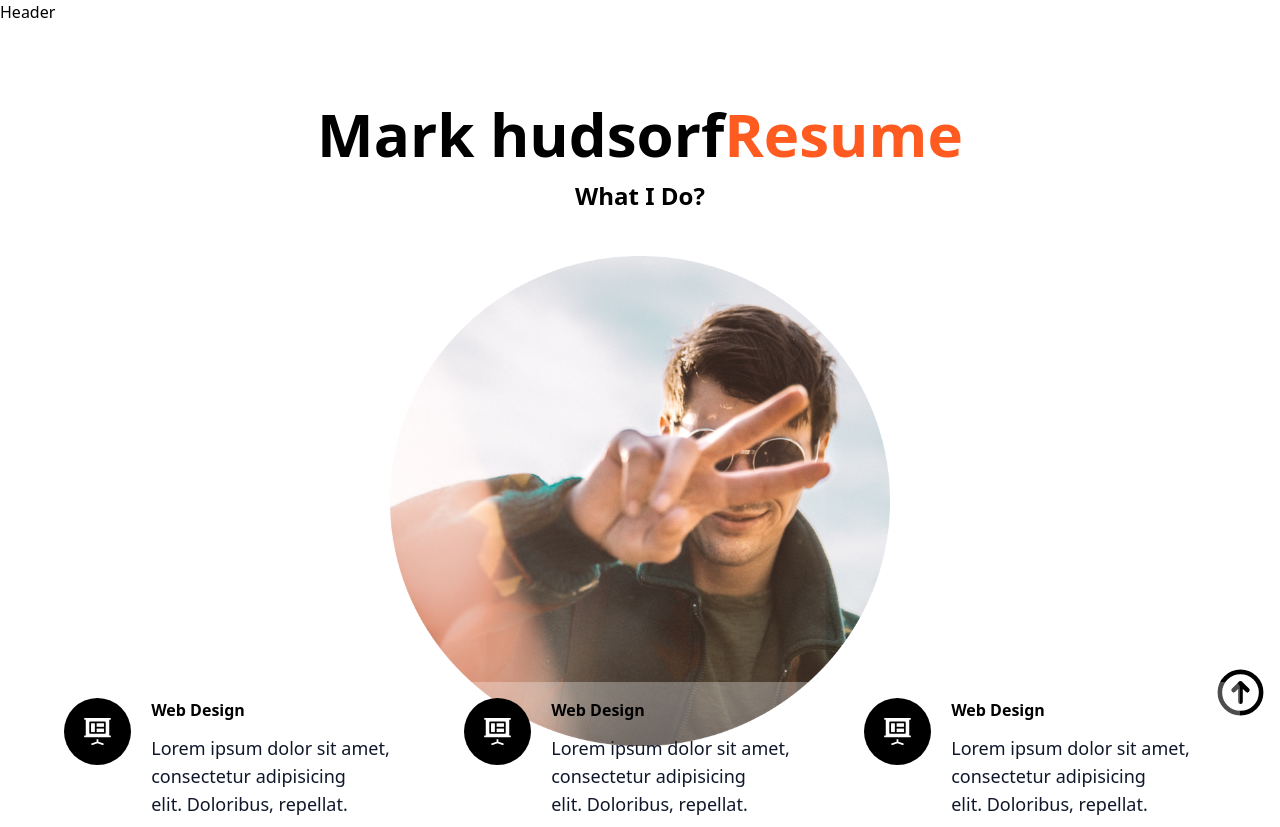
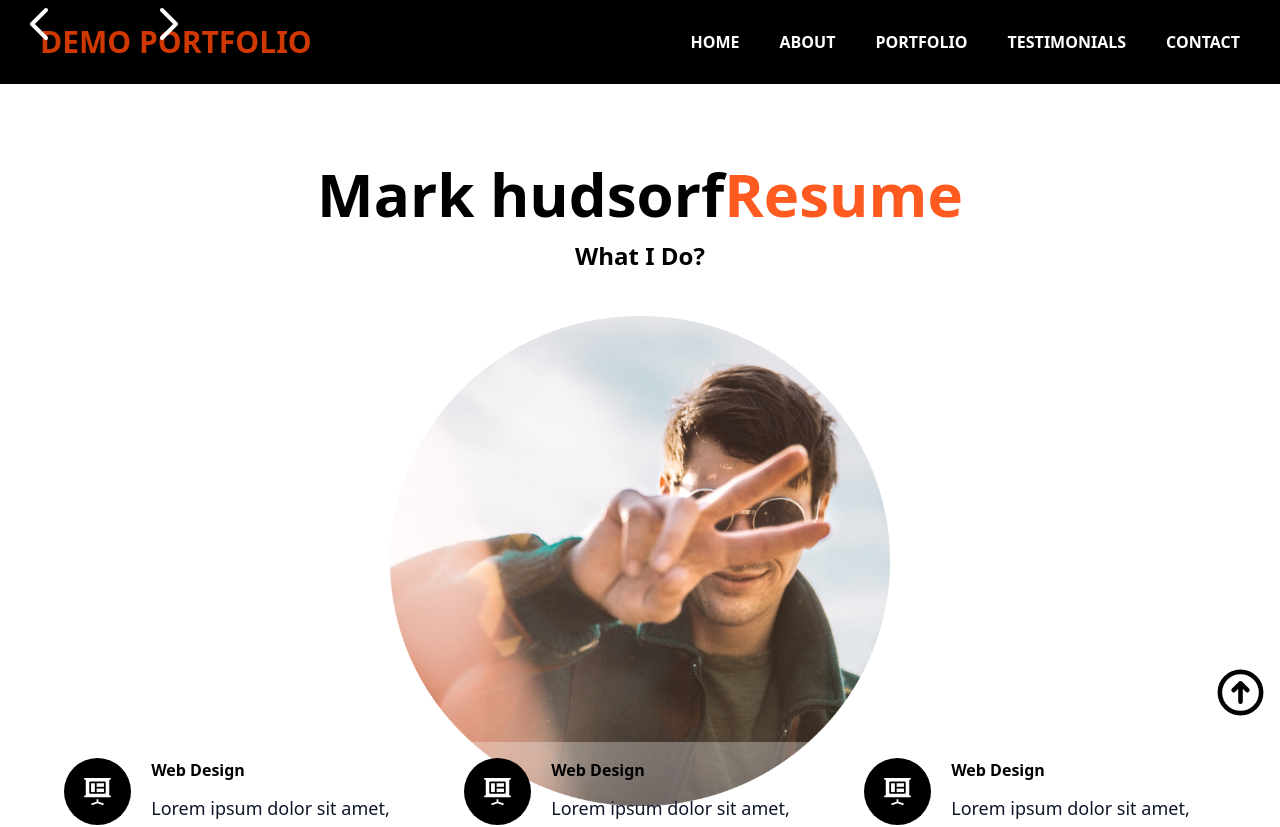
Before and after one commit to gulceabaci/PortfolioWebsite, a React (Create React App) app in the folder portfolio-website/: page / in a window 1280 px wide. Shown: the top 827 px of the page. Built offline with nearby package versions, Linux system fonts and the light colour scheme.

Commit message:
finished project

```diff
--- a/portfolio-website/package.json
+++ b/portfolio-website/package.json
@@ -8,6 +8,7 @@
     "flowbite-react": "^0.10.2",
     "react": "^19.0.0",
     "react-dom": "^19.0.0",
+    "react-icons": "^5.4.0",
     "react-scripts": "5.0.1",
     "react-scroll": "^1.9.0",
     "web-vitals": "^4.2.4"
--- a/portfolio-website/src/index.css
+++ b/portfolio-website/src/index.css
@@ -18,3 +18,6 @@
     width: 3rem;
     height: 3rem;
 }
+#portfolio {
+    margin-top: -420px;
+}
--- a/portfolio-website/src/sections/Clients.js
+++ b/portfolio-website/src/sections/Clients.js
@@ -6,7 +6,7 @@ import client2 from '../assets/images/client2.jpg';
 
 function Clients() {
   return (
-    <section id='testimonial' className='w-full flex flex-col justify-center items-center h-[800px] lg:h-[600px]'>
+    <section id='testimonial' className='w-full flex flex-col justify-center items-center h-[700px] lg:h-[700px]'>
       <Carousel className='w-full lg:w-[80%]' id='clients' slideInterval={2000} indicators={false}>
         <div className='flex items-center justify-between flex-col lg:flex-row w-full px-4 lg:px-32 gap-10'>
           <div id='client-img' className='w-[50%] lg:w-[30%]'>
--- a/portfolio-website/src/sections/Header.js
+++ b/portfolio-website/src/sections/Header.js
@@ -1,10 +1,89 @@
-import React from 'react'
+import React from 'react';
+import {useState} from 'react';
+import { Link } from 'react-scroll';
+import {FaXmark, FaBars} from 'react-icons/fa6';
+import fb from '../assets/icons/fb.svg';
+import insta from '../assets/icons/insta.svg';
+import yt from '../assets/icons/yt.svg';
+import linkdin from '../assets/icons/linkdin.svg';
+import mobimg from '../assets/images/mob-image.png';
+
+
 
 function Header() {
+  const [isMenuOpen, setIsMenuOpen] = useState(false);
+  const toggleMenu = () => {
+    setIsMenuOpen(!isMenuOpen);
+  }
+  const closeMenu = () => {
+    setIsMenuOpen(false);
+  }
+  const navItems = [
+    {link: 'Home', path: 'home'},
+    {link: 'About', path: 'about'},
+    {link: 'Portfolio', path: 'portfolio'},
+    {link: 'Testimonials', path: 'clients'},
+    {link: 'Contact', path: 'contact'},
+  ]
   return (
-    <div>
-      Header
-    </div>
+    <nav className='flex justify-between items-center gap-4 bg-black px-10 py-6 sticky- top-0 z-30'>
+      <div id='logo'>
+        <h3 className='text-3xl text-orange-600 font-bold'>DEMO PORTFOLIO</h3>
+      </div>
+      <ul className='lg:flex justify-center items-center gap-10 hidden'>
+        {navItems.map(({link, path}) => (
+          <Link className='text-[16px] cursor-pointer text-white font-semibold uppercase hover:text-orange-500  active:text-orange-500'
+          key={path}
+          to={path}
+          spy={true}
+          smooth={true}
+          offset={-100}
+          >
+            {link}
+          </Link>
+        ))}
+      </ul>
+        <div className='flex justify-center items-center lg:hidden'
+        onClick={toggleMenu}>
+          {isMenuOpen ? <FaXmark className='text-white text-2xl cursor-pointer' /> : <FaBars className='text-white text-2xl cursor-pointer' />}
+        </div>
+        <div className={`${isMenuOpen ? 'translate-x-0' : '-translate-x-full'} transition-transform duration-300 ease-in-out flex flex-col justify-between items-center gap-5 absolute top-0 bg-black w-[70%] px-8 h-screen transform left-0`}>
+          <div className='flex flex-col justify-center items-center gap-4'>
+            <img src={mobimg} alt='mobile image' width={200} height={200} className='mt-7 mb-3' />
+            {navItems.map(({link, path}) => (
+              <Link className='text-[28px] cursor-pointer text-white font-semibold uppercase hover:text-orange-500 active:text-orange-600'
+              key={path}
+              to={path}
+              spy={true}
+              smooth={true}
+              offset={-100}
+              onClick={closeMenu}
+              >
+                {link}
+              </Link>
+            ))}
+          </div>
+          <div className='w-full' id='social-icons'>
+            <hr className='w-full mb-7' />
+            <h1 className='text-white text-center text-3xl font-semibold'>Fallow Me</h1>
+            <div id='icons' className='flex justify-center items-center gap-3 mt-6'>
+              <div className='bg-orange-500 rounded-full p-3 hover:bg-black cursor-pointer'>
+                <img src={fb} alt='fb'  width={25} height={25} />
+              </div>
+              <div className='bg-orange-500 rounded-full p-3 hover:bg-black cursor-pointer'>
+                <img src={insta} alt='fb'  width={25} height={25} />
+              </div>
+              <div className='bg-orange-500 rounded-full p-3 hover:bg-black cursor-pointer'>
+                <img src={yt} alt='fb'  width={25} height={25} />
+              </div>
+              <div className='bg-orange-500 rounded-full p-3 hover:bg-black cursor-pointer'>
+                <img src={linkdin} alt='fb'  width={25} height={25} />
+              </div>
+            </div>
+          </div>
+
+        </div>
+    </nav>
   )
 }
 
--- a/portfolio-website/src/sections/Portfolio.js
+++ b/portfolio-website/src/sections/Portfolio.js
@@ -11,7 +11,7 @@ import pic8 from '../assets/images/pic8.jpeg';
 
 function Portfolio() {
   return (
-    <section id="portfolio" className="w-full py-32 h-fit flex justify-center items-center gap-5 flex-col">
+    <section id="portfolio" className="w-full py-32 h-fit flex justify-center items-center gap-1 flex-col">
       <h1 className='text-center text-5xl font-bold text-black'>My Works</h1>
       <div id='gallery' className='flex  flex-wrap justify-center items-center gap-8 mt-8'>
         <img src={pic} alt='' className='w-[400px] h-[350px] cursor-pointer'/>
```
Also changed, not shown: 1 other file (tests, documents, lock files or other folders).
